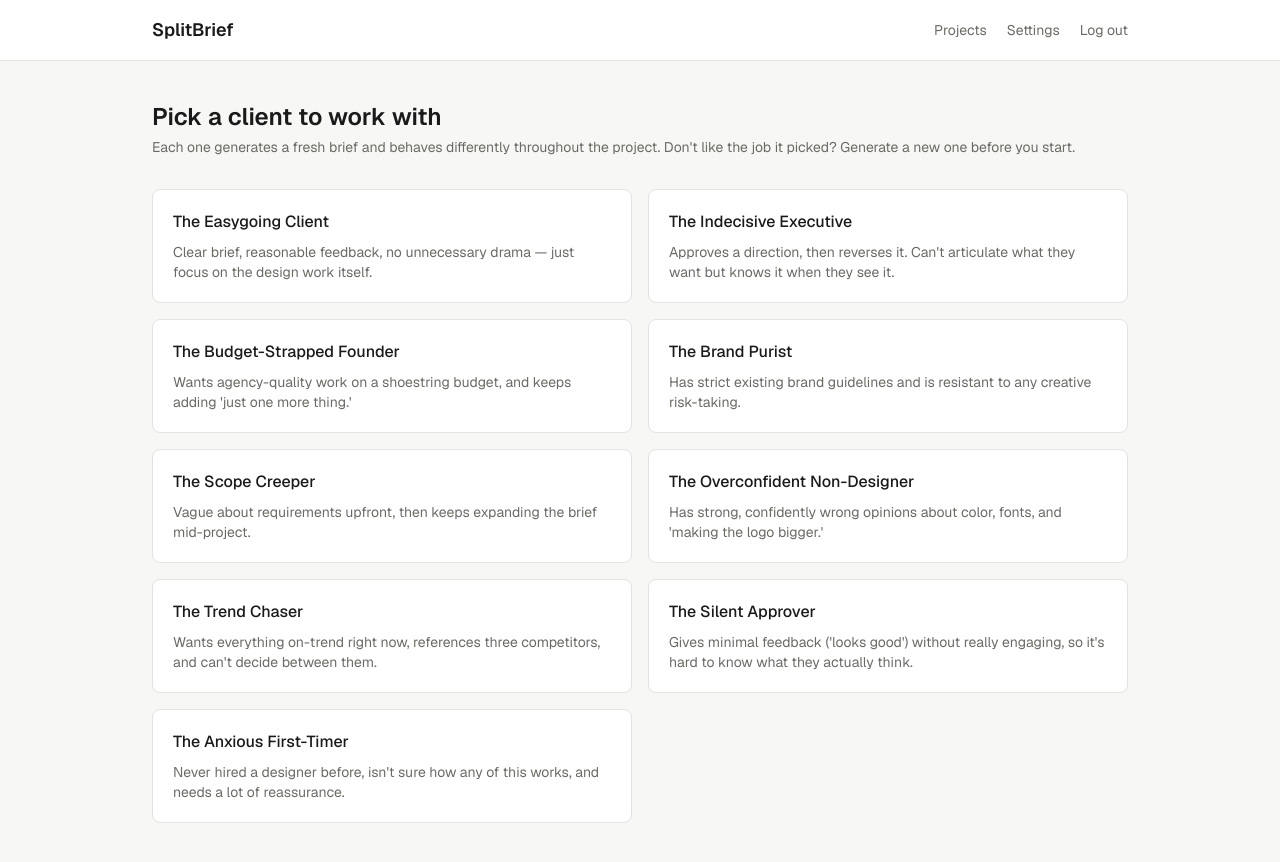
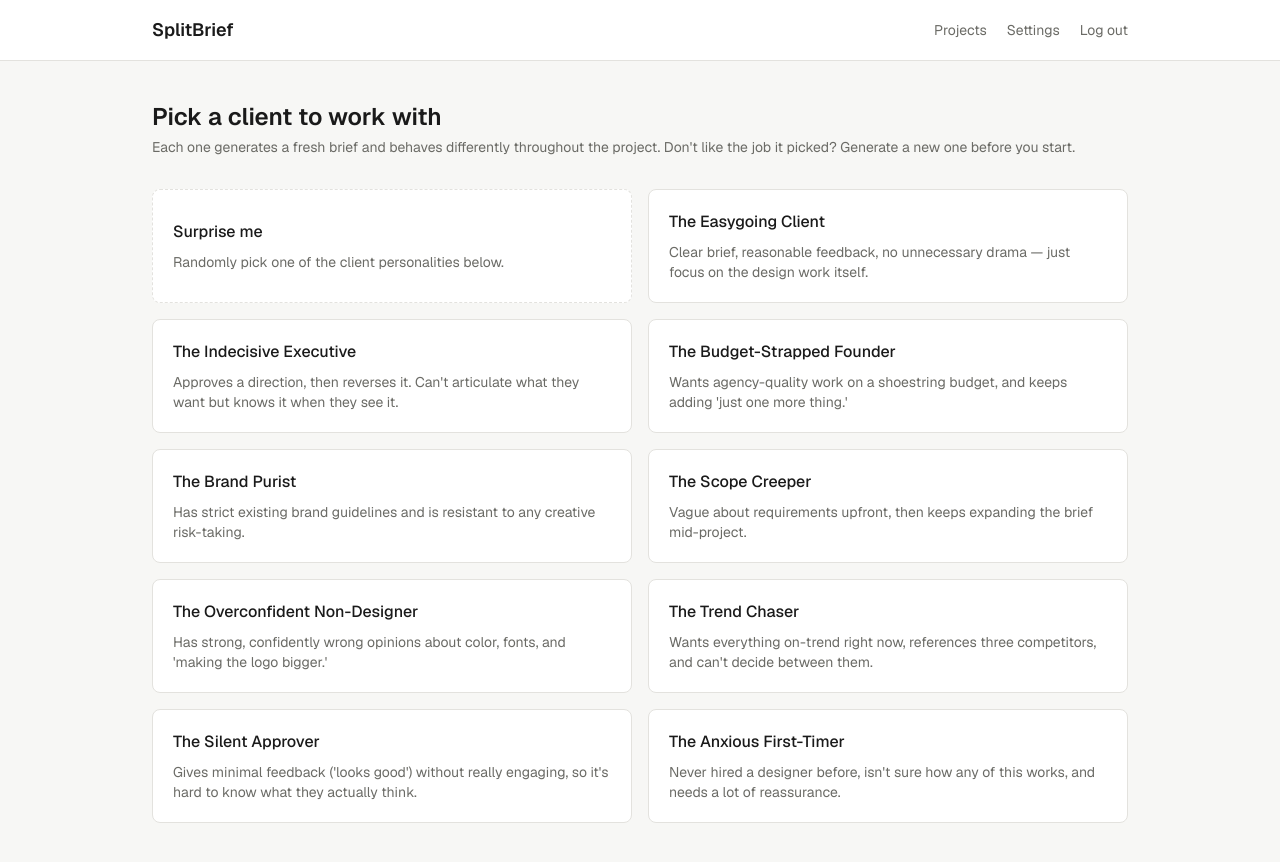
Before and after one commit to cyrensmaps/splitbrief, a Next.js app: page /projects/new in a window 1280 px wide. Built offline with nearby package versions, Linux system fonts and the light colour scheme.

Commit message:
Add 'Surprise me' option for choosing a client personality

```diff
--- a/src/components/ArchetypePicker.tsx
+++ b/src/components/ArchetypePicker.tsx
@@ -20,6 +20,11 @@ export function ArchetypePicker({ archetypes }: { archetypes: Archetype[] }) {
   const [preview, setPreview] = useState<Preview | null>(null);
   const [isPending, startTransition] = useTransition();
   const [error, setError] = useState<string | null>(null);
+
+  function generateForRandomArchetype() {
+    const randomArchetype = archetypes[Math.floor(Math.random() * archetypes.length)];
+    generateFor(randomArchetype, projectTypeId);
+  }
 
   function generateFor(archetype: Archetype, typeId: string) {
     setSelected(archetype);
@@ -137,6 +142,13 @@ export function ArchetypePicker({ archetypes }: { archetypes: Archetype[] }) {
 
   return (
     <div className="grid gap-4 sm:grid-cols-2">
+      <button
+        onClick={generateForRandomArchetype}
+        className="w-full rounded-lg border border-dashed border-[var(--border)] bg-[var(--surface)] p-5 text-left transition hover:border-[var(--brand)]"
+      >
+        <h2 className="font-medium">Surprise me</h2>
+        <p className="mt-2 text-sm text-[var(--muted)]">Randomly pick one of the client personalities below.</p>
+      </button>
       {archetypes.map((archetype) => (
         <button
           key={archetype.id}
```
